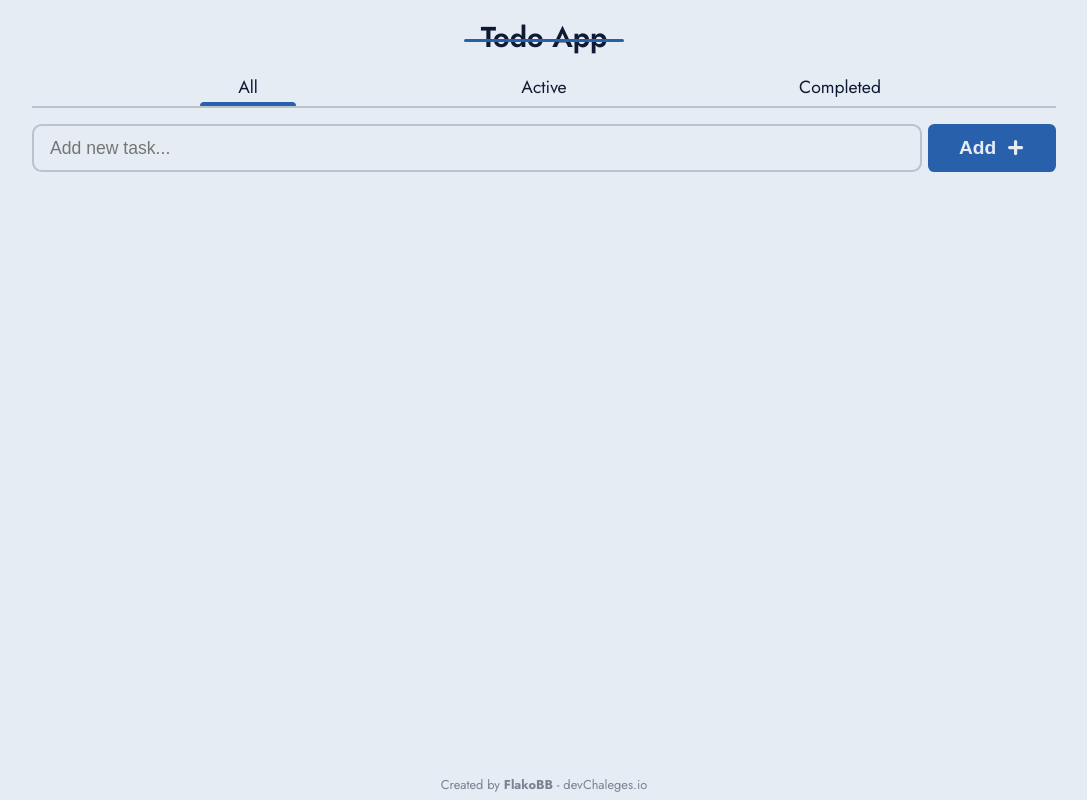
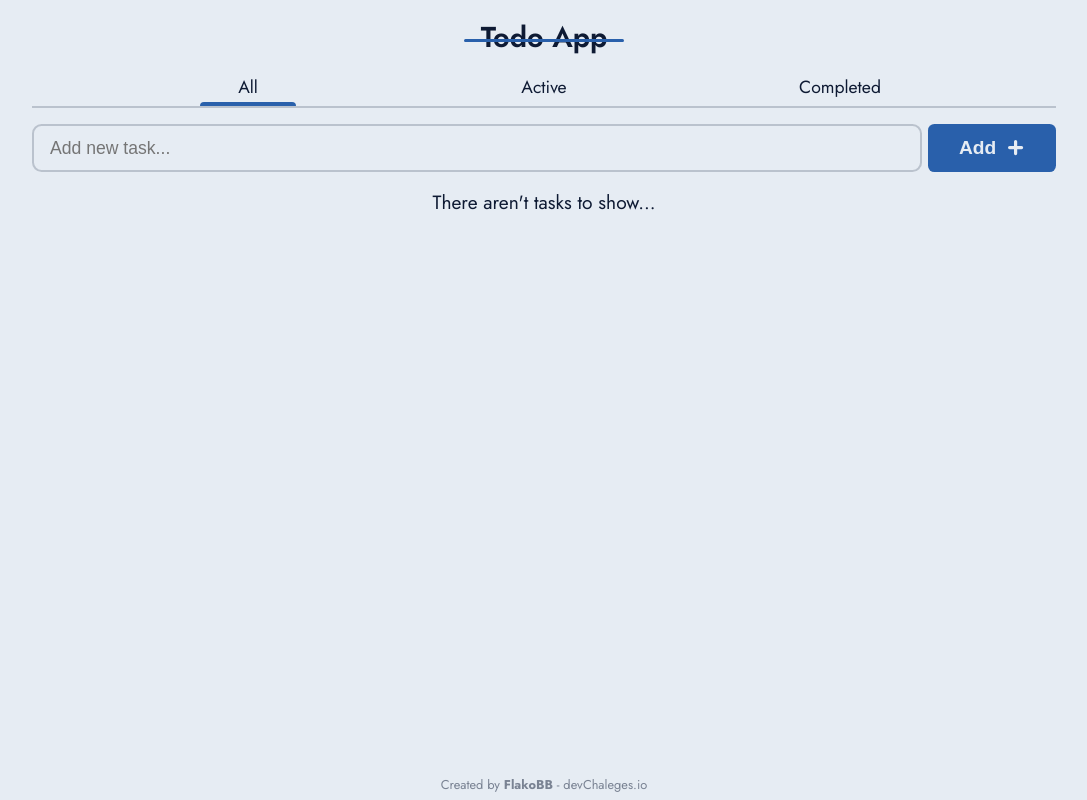
Before and after one commit to FlakoBB/todo-app, a Next.js app: page / in a window 1280 px wide. Shown: the whole page, without its empty margins (96-1183 px from the left). Built offline with nearby package versions, Linux system fonts and the light colour scheme.

Commit message:
Challenge Completed

```diff
--- a/src/components/ListContainer.jsx
+++ b/src/components/ListContainer.jsx
@@ -45,19 +45,42 @@ const ListContainer = () => {
     localStorage.setItem('tasks', JSON.stringify(tasksList))
   }, [tasksList])
 
+  const deleteAllCompleted = () => {
+    const newList = tasksList.filter(task => {
+      if (!task.isCompleted) {
+        return true
+      }
+      return false
+    })
+    setTasksList(newList)
+  }
+
   return (
     <section className={styles.container}>
       <FilterBar />
       <NewTaskInput />
       <ul className={styles.list}>
-        {/* // ToDo: Mostrar mensaje en caso de tener una lista vacia */}
         {
-          renderList.map((task) => <Task key={task.id} data={task} />)
+          renderList.length !== 0
+            ? renderList.map((task) => <Task key={task.id} data={task} />)
+            : (
+              <li className={styles.messageEmptyList}>
+                {
+                  filter === FILTER.ALL && <p>There aren't tasks to show...</p>
+                }
+                {
+                  filter === FILTER.ACTIVE && <p>There aren't active tasks to show...</p>
+                }
+                {
+                  filter === FILTER.COMPLETED && <p>There aren't completed tasks to show...</p>
+                }
+              </li>
+              )
         }
       </ul>
       {
         filter === FILTER.COMPLETED && renderList.length !== 0 && (
-          <button className={styles.deleteAllButton}>
+          <button onClick={deleteAllCompleted} className={styles.deleteAllButton}>
             Delete all
             <Trash className={styles.icon} />
           </button>
--- a/src/components/Task.jsx
+++ b/src/components/Task.jsx
@@ -5,9 +5,7 @@ import { Check, Trash } from '@icons'
 import { useContext, useState } from 'react'
 import { tasksContext } from '@/context/tasksContext'
 
-const Checkbox = ({ id, isCompleted }) => {
-  const [isChecked, setIsChecked] = useState(isCompleted)
-
+const Checkbox = ({ id, isChecked, setIsChecked }) => {
   const { tasksList } = useContext(tasksContext)
 
   const handleCheck = () => {
@@ -34,6 +32,7 @@ const Checkbox = ({ id, isCompleted }) => {
 }
 
 const Task = ({ data }) => {
+  const [isCompleted, setIsCompleted] = useState(data.isCompleted)
   const { tasksList, setTasksList } = useContext(tasksContext)
 
   const deleteTask = () => {
@@ -43,9 +42,8 @@ const Task = ({ data }) => {
 
   return (
     <li className={styles.item}>
-      <Checkbox id={data.id} isCompleted={data.isCompleted} />
-      {/* // ToDo: actualizar estilos de completado al instante */}
-      <label htmlFor={data.id} className={`${styles.title} ${data.isCompleted && styles.completed}`}>{data.title}</label>
+      <Checkbox id={data.id} isChecked={isCompleted} setIsChecked={setIsCompleted} />
+      <label htmlFor={data.id} className={`${styles.title} ${isCompleted && styles.completed}`}>{data.title}</label>
       <button onClick={deleteTask} type='button' className={styles.deleteButton}>
         <Trash className={styles.icon} />
       </button>
--- a/src/styles/globals.scss
+++ b/src/styles/globals.scss
@@ -3,6 +3,19 @@
   padding: 0;
   box-sizing: border-box;
   color: #0E1A33;
+}
+
+::-webkit-scrollbar {
+  width: .6rem;
+}
+
+::-webkit-scrollbar-thumb {
+  border-radius: .4rem;
+  background-color: rgba(#2960AB, .8);
+
+  &:hover {
+    background-color: rgba(#2960AB, 1);
+  }
 }
 
 html {
--- a/src/styles/listContainer.module.scss
+++ b/src/styles/listContainer.module.scss
@@ -12,6 +12,15 @@
     align-items: stretch;
     justify-content: flex-start;
     gap: 1.5rem;
+
+    .messageEmptyList {
+      align-self: center;
+      list-style: none;
+
+      p {
+        font-size: 1.2rem;
+      }
+    }
   }
 
   .deleteAllButton {
--- a/src/styles/page.module.scss
+++ b/src/styles/page.module.scss
@@ -20,6 +20,8 @@
       text-align: center;
       text-transform: capitalize;
       margin-top: 1rem;
+      user-select: none;
+      cursor: pointer;
 
       &::after {
         position: absolute;
@@ -29,6 +31,13 @@
         bottom: 38%;
         border-top: 3px solid #2960AB;
         border-radius: 3px;
+        transition: all .4s ease-out;
+      }
+
+      &:hover::after {
+        bottom: -2px;
+        border-radius: 4px 4px 0 0;
+        border-top: 4px solid #2960AB;
       }
     }
   }
```
